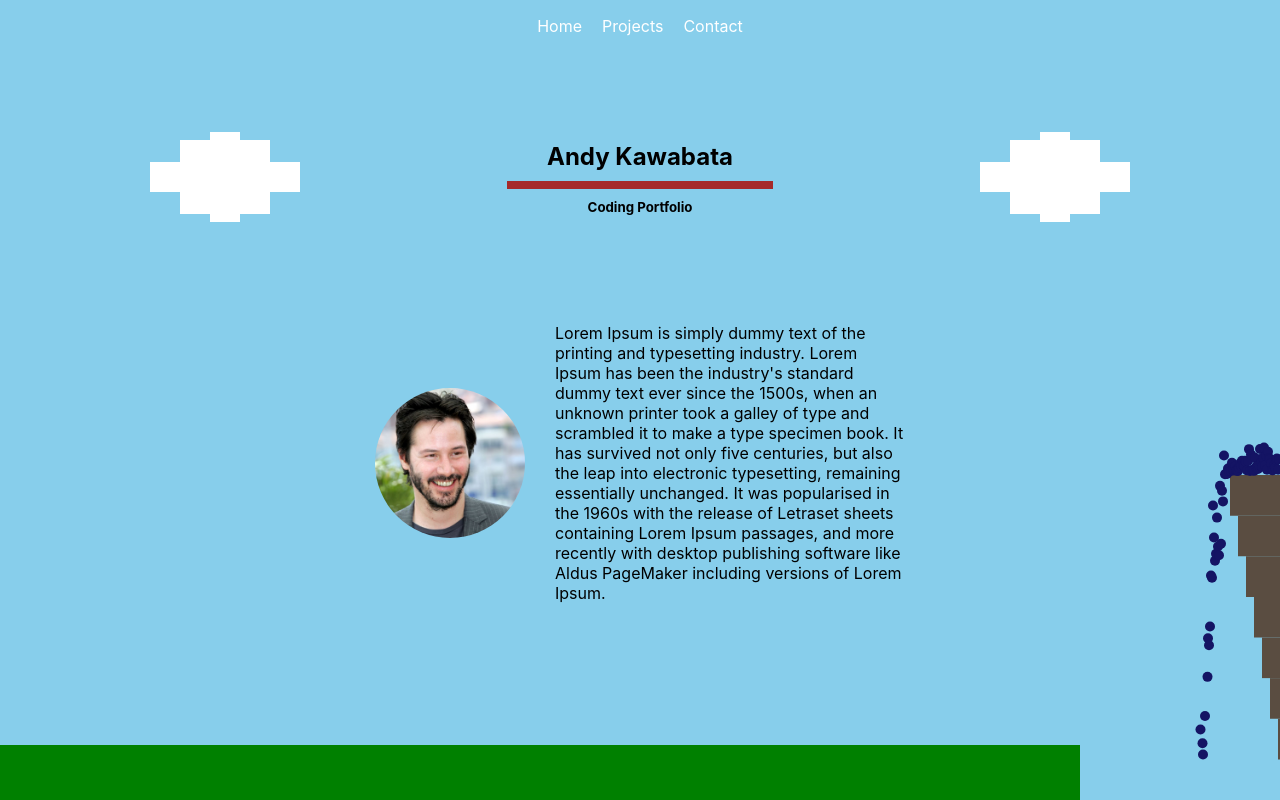
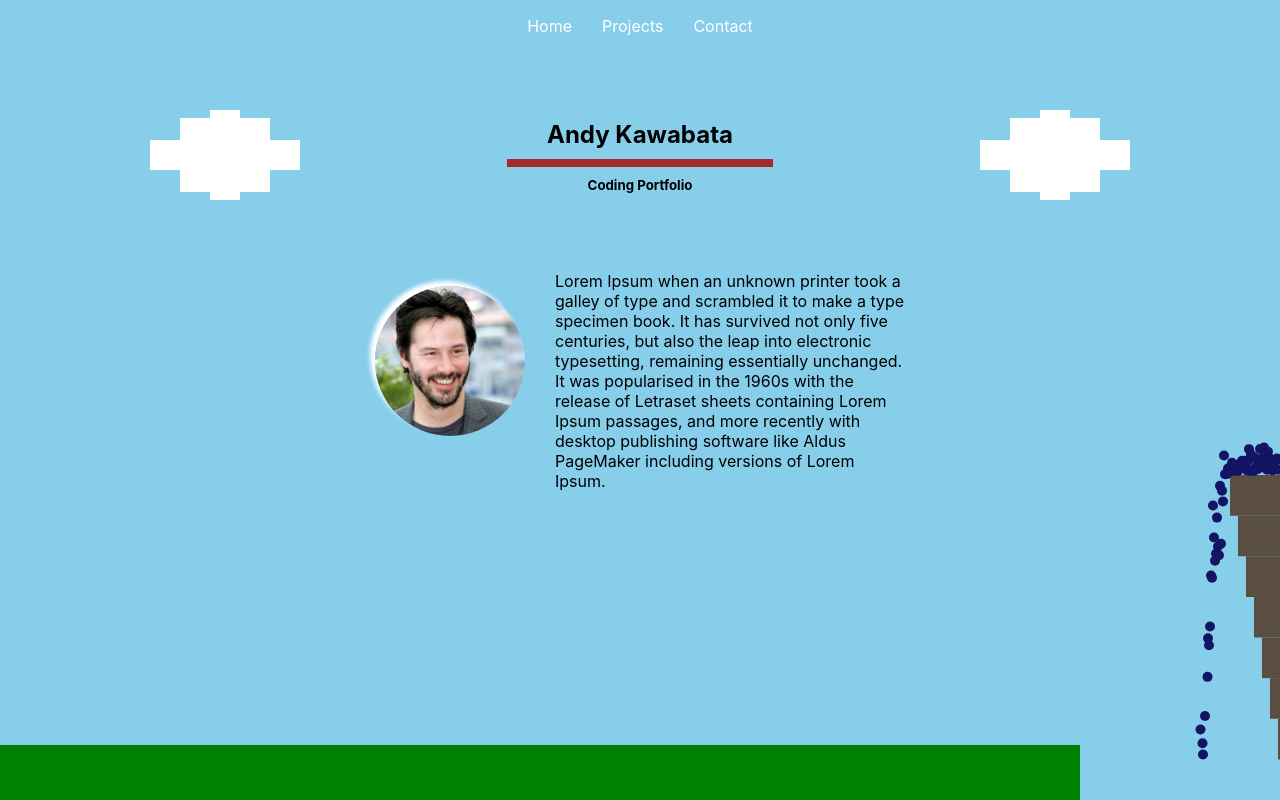
Before and after one commit to andykawabata/my-personal-website, a React (Create React App) app: page / in a window 1280 px wide. Shown: the top 800 px of the page. Built offline with nearby package versions, Linux system fonts and the light colour scheme.

Commit message:
initial commit

```diff
--- a/src/components/App.css
+++ b/src/components/App.css
@@ -0,0 +1,16 @@
+#navbar{
+    height: 110px;
+    background: skyblue;
+    color: white;
+    display: flex;
+    justify-content: center;
+
+
+}
+#navbar ul li{
+    margin: 0 5px;
+}
+
+#navbar ul li:hover{
+    cursor: pointer;
+}
--- a/src/components/App.js
+++ b/src/components/App.js
@@ -2,13 +2,38 @@ import './App.css';
 import Landing from './landing/Landing'
 import Projects from './projects/Projects'
 import Contact from './contact/Contact'
+import React, {useEffect, useRef} from 'react'
 
 function App() {
+
+  let projects = useRef(null);
+  let contact = useRef(null);
+
+  useEffect(()=>{
+
+  }, [])
+
+  const clickedProjects = () => {
+    projects.current.scrollIntoView();
+  }
+
+  const clickedContact = () => {
+    contact.current.scrollIntoView();
+  }
+
   return (
+
     <div className="App">
-      <Landing />
-      <Projects/>
-      <Contact/>
+     <nav id="navbar">
+            <ul>
+                <li>Home</li>
+                <li onClick={clickedProjects}>Projects</li>
+                <li onClick={clickedContact}>Contact</li>
+            </ul>
+      </nav>
+      <Landing/>
+      <div ref={projects}><Projects/></div>
+      <div ref={contact}><Contact/></div>
     </div>
   );
 }
--- a/src/components/landing/Cloud.css
+++ b/src/components/landing/Cloud.css
@@ -5,6 +5,7 @@
     width: calc(30px * 5);
     grid-auto-rows: minmax(min-content, max-content);
     animation: bounce 2s linear infinite;
+    z-index: 999;
 }
 .cloud{
     width: 30px;
--- a/src/components/landing/Landing.css
+++ b/src/components/landing/Landing.css
@@ -4,8 +4,8 @@ body{
 #landing{
 
     background: skyblue;
-    height: 100vh;
-    min-height: 770px;
+    height: calc(100vh - (110px));
+    min-height: 300px;
     position:relative;
 }
 
@@ -33,8 +33,8 @@ nav ul a{
     display: flex;
     flex-direction: row;
     justify-content: space-between;
-    margin: 80px 150px 0 150px;
-
+    margin: 0px 150px 0 150px;
+    z-index: 999;
 }
 
 .site-title{
@@ -53,10 +53,14 @@ nav ul a{
     margin: 10px 40px;
 }
 
+.cloud-container{
+    z-index: 999;
+}
+
 
 .info-row{
 
-    margin-top:70px;
+    margin-top:0px;
     display: flex;
     justify-content: center;
     align-items: center;
@@ -72,9 +76,12 @@ nav ul a{
     height: 150px;
     border-radius: 50%;
     object-fit: cover;
+    z-index: 999;
+    box-shadow: -5px -5px 4px white;
 }
 
 .info-text{
+    padding-top: 40px;
     max-width: 350px;
     z-index: 999;
 }
--- a/src/components/landing/Landing.js
+++ b/src/components/landing/Landing.js
@@ -10,13 +10,6 @@ function Landing() {
   return (
     <div id="landing">
 
-        <nav id="navbar">
-            <ul>
-                <li><a href='#'>Home</a></li>
-                <li><a href='#'>Projects</a></li>
-                <li><a href='#'>Contact</a></li>
-            </ul>
-        </nav>
 
         <div className="top-row">
             <div className="hidden-mobile"><Cloud/></div>
@@ -25,7 +18,7 @@ function Landing() {
                 <div className="underline"></div>
                 <h5>Coding Portfolio</h5>
             </div>
-            <div className="hidden-mobile"><Cloud/></div>
+            <div className="hidden-mobile cloud-container"><Cloud/></div>
         </div>
 
         <div className="info-row">
@@ -34,11 +27,11 @@ function Landing() {
 
             </div>
             <div className="info-text">
-                <p>Lorem Ipsum is simply dummy text of the printing and typesetting industry. Lorem Ipsum has been the industry's standard dummy text ever since the 1500s, when an unknown printer took a galley of type and scrambled it to make a type specimen book. It has survived not only five centuries, but also the leap into electronic typesetting, remaining essentially unchanged. It was popularised in the 1960s with the release of Letraset sheets containing Lorem Ipsum passages, and more recently with desktop publishing software like Aldus PageMaker including versions of Lorem Ipsum.
+                <p>Lorem Ipsum when an unknown printer took a galley of type and scrambled it to make a type specimen book. It has survived not only five centuries, but also the leap into electronic typesetting, remaining essentially unchanged. It was popularised in the 1960s with the release of Letraset sheets containing Lorem Ipsum passages, and more recently with desktop publishing software like Aldus PageMaker including versions of Lorem Ipsum.
                 </p>
             </div>
         </div>
-        <div className="hidden-mobile">
+        <div className="hidden-mobile tree-container">
             <div className="tree-box">
                 <img src={treeImage} className="tree" />
                 <img src={palmTreeImage} className="palm-tree"/>
@@ -46,7 +39,7 @@ function Landing() {
         </div>
         <div className="grass"></div>
 
-        <div className="hidden-mobile"><Waterfall/></div>
+        <div className="hidden-mobile waterfall-container"><Waterfall/></div>
 
 
     </div>
--- a/src/components/projects/Project.js
+++ b/src/components/projects/Project.js
@@ -2,7 +2,7 @@ import './Project.css'
 
 function Project(props){
 
-    console.log(props)
+
     const imageFilename = "mine.jpg";
     /*/////////////////////// DESKTOP ////////////////////////*/
     if(!props.isSmallScreen){
```
Also changed, not shown: 1 other file (tests, documents, lock files or other folders).
